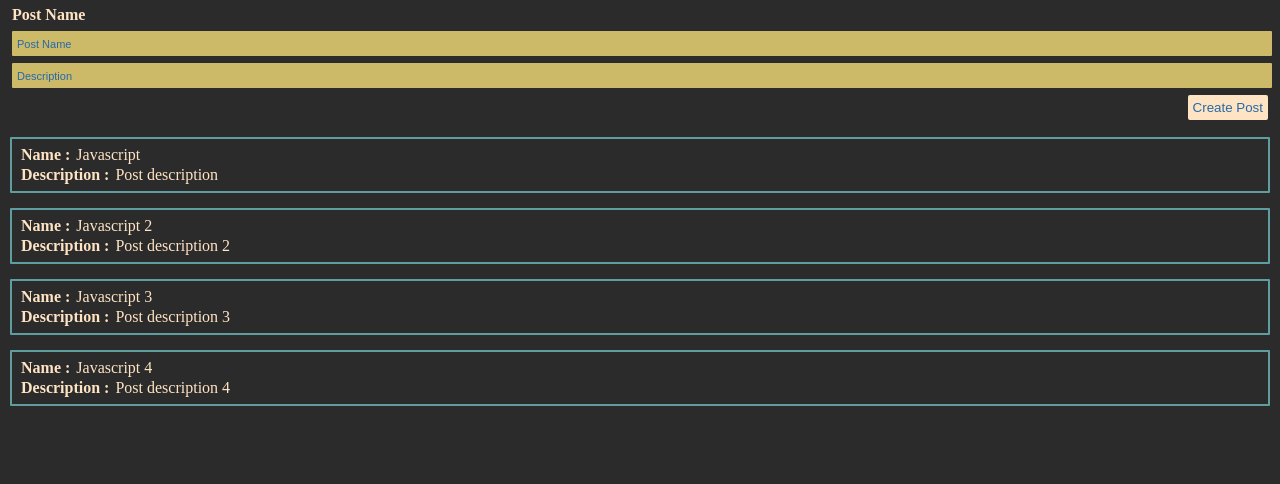
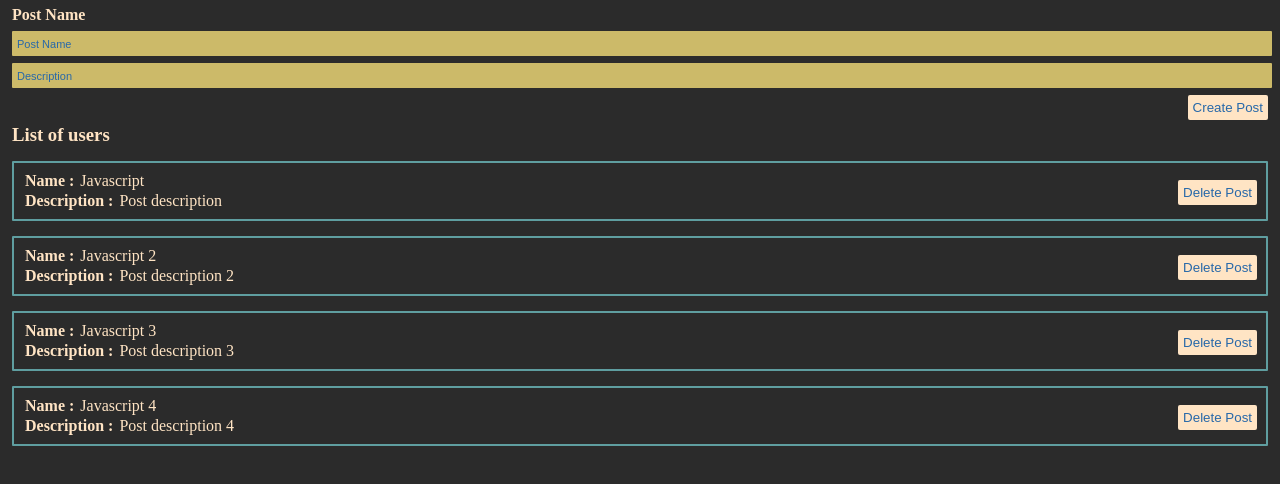
Before and after one commit to rigander/VUE-3-training_2, a Vue app: page / in a window 1280 px wide. Shown: the top 484 px of the page. Built offline with nearby package versions, Linux system fonts and the light colour scheme.

Commit message:
props practice

```diff
--- /dev/null
+++ b/src/components/PostItem.vue
@@ -0,0 +1,35 @@
+<template>
+  <div class="post">
+    <div>
+      <div><strong>Name : </strong>{{ post.title }}</div>
+      <div><strong>Description : </strong>{{ post.body }}</div>
+    </div>
+    <div class="post__btns">
+      <button>Delete Post</button>
+    </div>
+  </div>
+</template>
+
+<script>
+export default {
+  name: "PostItem",
+  props: {
+    post: {
+      type: Object,
+      required: true,
+    }
+  }
+}
+</script>
+
+<style scoped>
+.post {
+  border: 2px solid cadetblue;
+  border-radius: 1px;
+  margin-top: 15px;
+  padding: 5px;
+  display: flex;
+  align-items: center;
+  justify-content: space-between;
+}
+</style>
--- a/src/components/PostList.vue
+++ b/src/components/PostList.vue
@@ -1,13 +1,18 @@
 <template>
-  <div class="post" v-for="post in posts" >
-    <div><strong>Name : </strong>{{post.title}}</div>
-    <div><strong>Description : </strong>{{post.body}}</div>
-  </div>
+<div>
+  <h3>List of users</h3>
+  <PostItem
+      v-for="post in posts"
+      :post="post"
+  />
+</div>
 </template>
 
 <script>
+import PostItem from "@/components/PostItem";
 export default {
   name: "PostList",
+  components: {PostItem},
   props: {
     posts: {
       type: Array,
@@ -18,10 +23,5 @@
 </script>
 
 <style scoped>
-.post {
-  border: 2px solid cadetblue;
-  border-radius: 1px;
-  margin-top: 15px;
-  padding: 5px;
-}
+
 </style>
```
